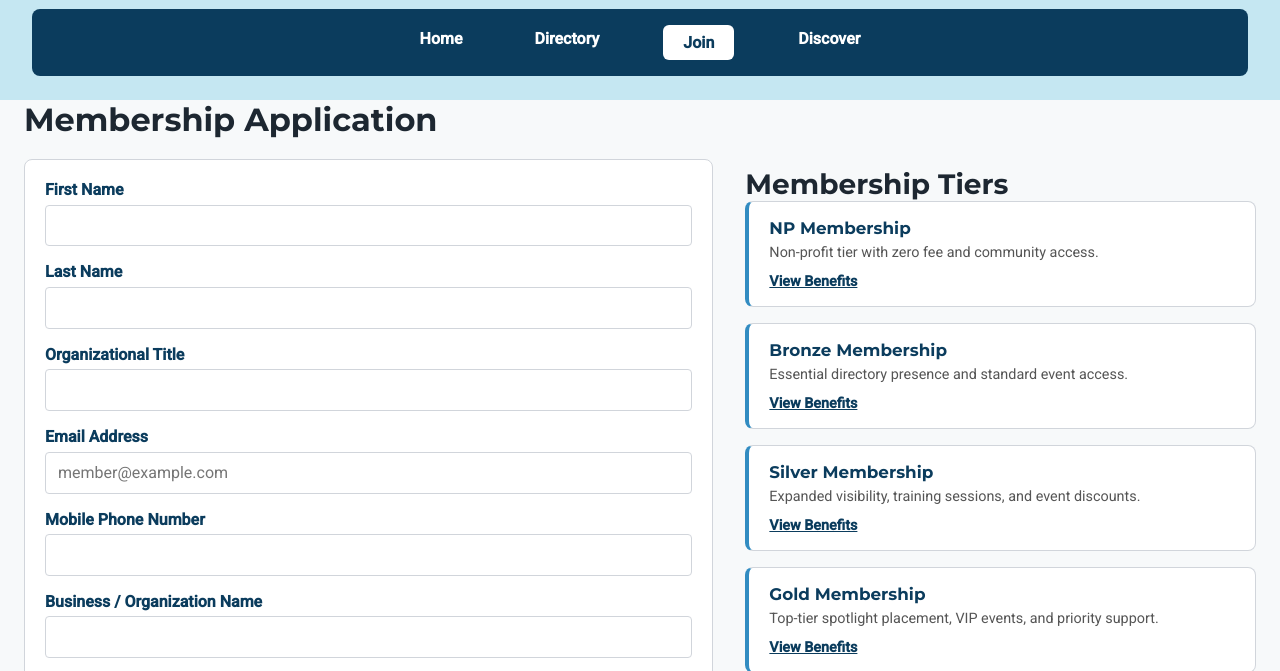
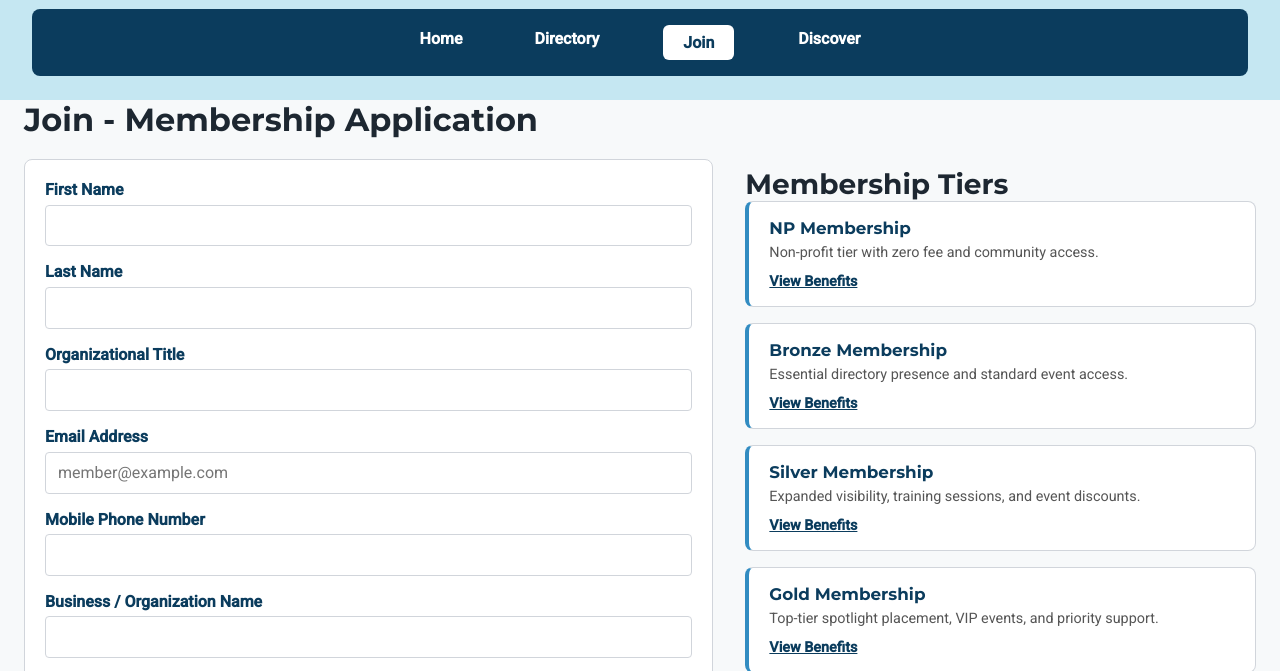
Before and after one commit to MelNekoMan/wdd231, a plain HTML site: page chamber/join.html in a window 1280 px wide. Shown: the part 77-748 px from the top of the page. Drawn offline with Linux system fonts and the light colour scheme.

Commit message:
Minimal changes

```diff
--- a/chamber/join.html
+++ b/chamber/join.html
@@ -42,7 +42,7 @@
   </header>
 
   <main>
-    <h1>Membership Application</h1>
+    <h1>Join - Membership Application</h1>
     <div class="join-layout">
       <form method="get" action="thankyou.html" class="membership-form">
         <label>
```
